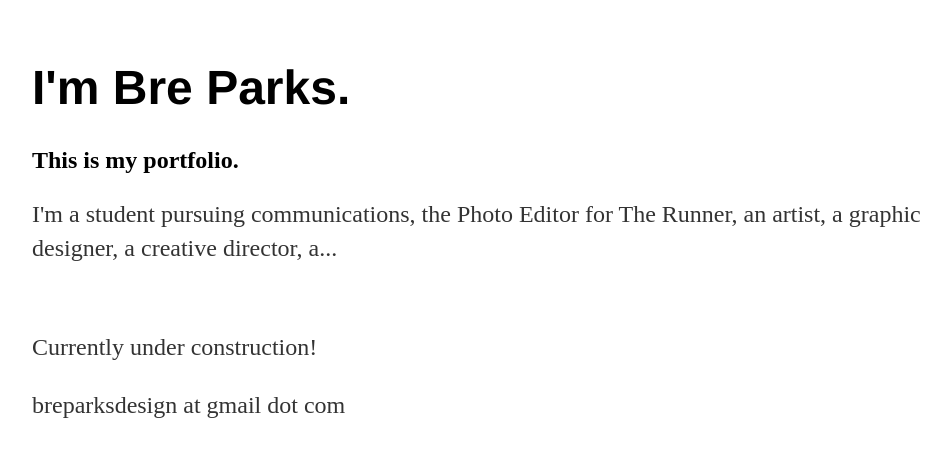
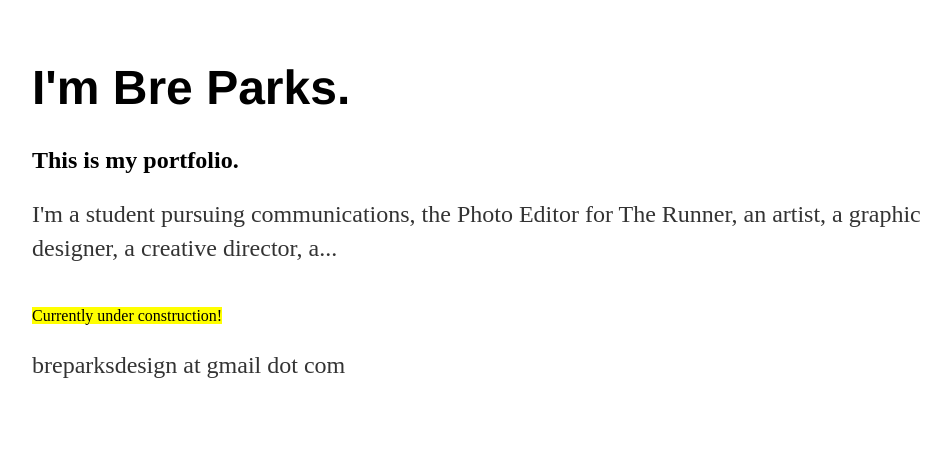
Before and after one commit to breparks/breparks.github.io, a Jekyll site: the page index.html, which Jekyll copies as it is, in a window 1280 px wide. Shown: the top 457 px of the page, without its empty margins (160-1111 px from the left). Built offline with Jekyll 4.4.1, drawn with Linux system fonts in a browser that asks for light colours.

Commit message:
Update index.html
Highlight. End of branch

```diff
--- a/index.html
+++ b/index.html
@@ -10,8 +10,9 @@
 <body>
 <h1>I'm Bre Parks.</h1>
 <h2>This is my portfolio.</h2>
-<p>I'm a student pursuing communications, the Photo Editor for The Runner, an artist, a graphic designer, a creative director, a...</p><br>
-	<p>Currently under construction!</p>
+<p>I'm a student pursuing communications, the Photo Editor for The Runner, an artist, a graphic designer, a creative director, a...</p>
+	<br>
+<span style="background-color: #FFFF00">Currently under construction!</span>
 <p>breparksdesign at gmail dot com</p>
 </body>
 </html>
```
